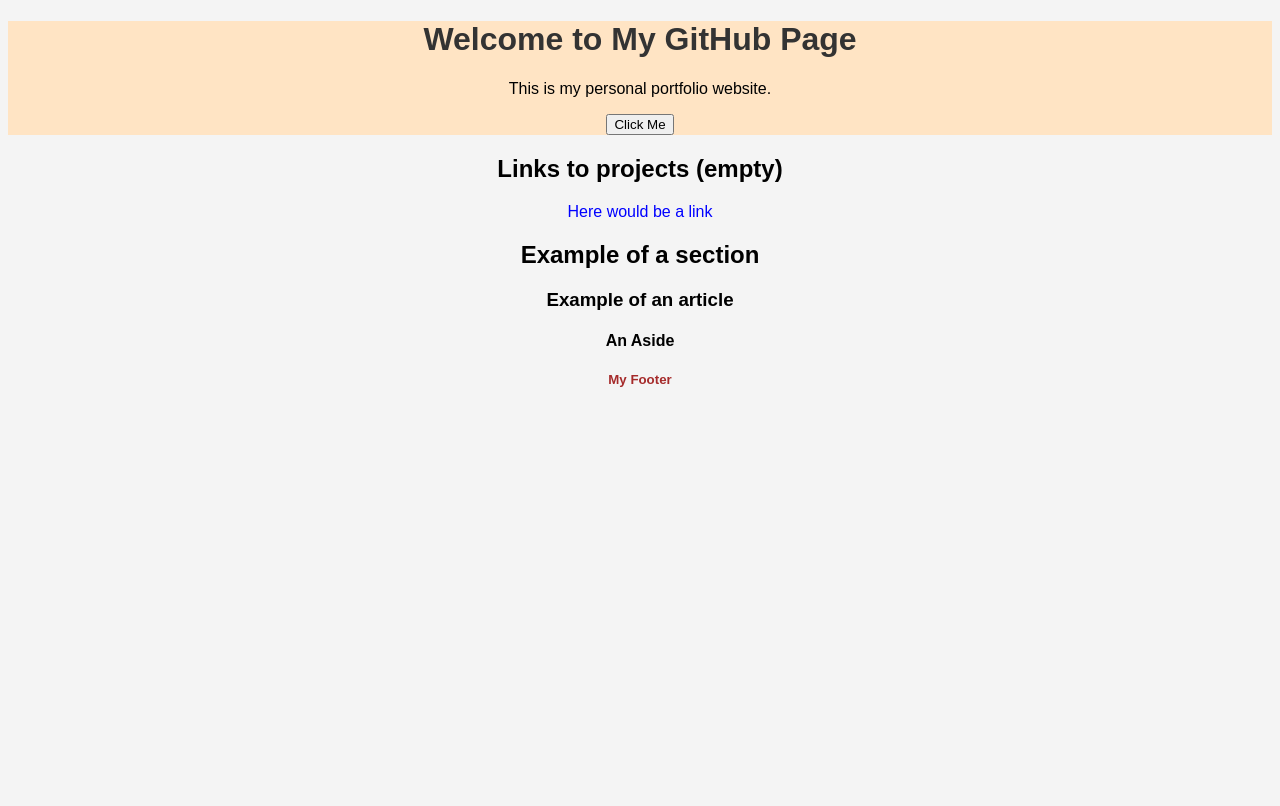
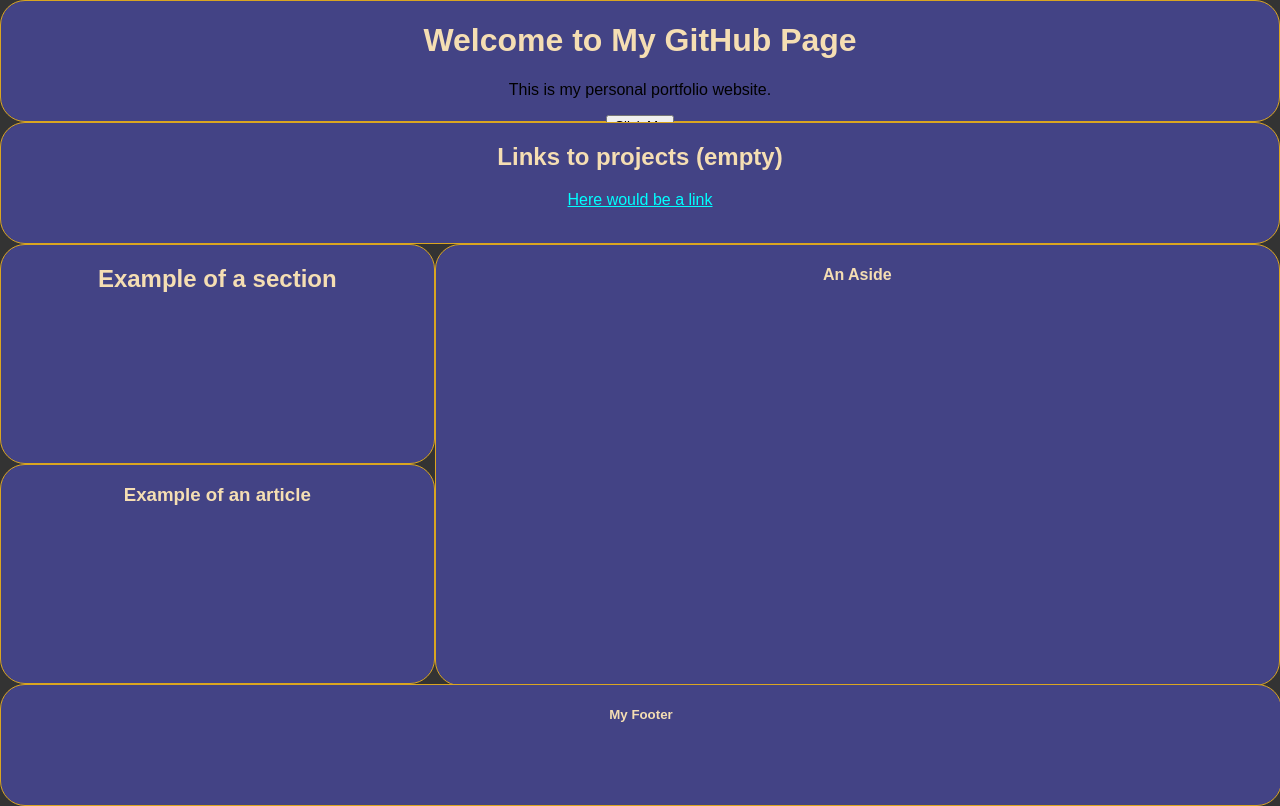
Before and after one commit to SamGagneOfficial/SamGagneOfficial.github.io, a plain HTML site: page index.html in a window 1280 px wide. Drawn offline with Linux system fonts and the light colour scheme.

Commit message:
Adding of new page and base section divisions

```diff
--- a/index.html
+++ b/index.html
@@ -5,39 +5,45 @@
     <meta charset="UTF-8">
     <meta name="viewport" content="width=device-width, initial-scale=1.0">
     <title>My Projects Page</title>
+    <script src="script.js"></script>
     <link rel="stylesheet" href="style.css">
 </head>
 
-<body>
-    <header>
+<body style="display: flex;flex-direction: column;">
+
+    <div id="header" style="height: 15vh;">
         <h1>Welcome to My GitHub Page</h1>
         <p>This is my personal portfolio website.</p>
         <button onclick="showMessage()">Click Me</button>
-    </header>
+    </div>
 
-    <nav>
+    <div id="links" style="height: 15vh;">
         <h2>Links to projects (empty)</h2>
-        <p style="color:blue">Here would be a link</p>
-    </nav>
+        <a href="pages/newpage.html" style="color:aqua">Here would be a link</a>
+    </div>
 
-    <section>
-        <h2>Example of a section</h2>
-    </section>
+    <div id="sections"
+        style="background-color:#333; width: 100%; height: 55vh;display: flex;flex-direction: row;border-style: none;">
+        <div
+            style="background-color:#333; width: 34%;height: 55vh;display: flex;flex-direction: column;border-style: none;">
 
-    <article>
-        <h3>Example of an article<h3>
-    </article>
+            <div style="height: 27.5vh;border-radius: 25px;">
+                <h2>Example of a section</h2>
+            </div>
 
-    <aside>
-        <h4>An Aside</h4>
-    </aside>
+            <div style="height: 27.5vh;border-radius: 25px">
+                <h3>Example of an article<h3>
+            </div>
+        </div>
 
-    <footer style="color:brown">
+        <div style="width: 66%;height: 55vh;border-radius: 25px">
+            <h4>An Aside</h4>
+        </div>
+    </div>
+
+    <div id="footer" style="width: 100%;height: 15vh;">
         <h5>My Footer</h5>
-        <time></time>
-    </footer>
-
-    <script src="script.js"></script>
+    </div>
 </body>
 
 </html>
--- a/style.css
+++ b/style.css
@@ -1,13 +1,28 @@
 body {
     font-family: Arial, sans-serif;
     text-align: center;
-    background-color: #f4f4f4;
+    background-color: #333;
 }
 
-h1 {
-    color: #333;
+h1,
+h2,
+h3,
+h4,
+h5,
+h6 {
+    color: wheat;
 }
 
-header {
-    background-color: bisque;
+html,
+body {
+    margin: 0%;
+    padding: 0%;
 }
+
+div {
+    background-color: rgb(67, 67, 133);
+    border-width: 1px;
+    border-style: solid;
+    border-radius: 25px;
+    border-color: goldenrod;
+}
```
Also changed, not shown: pages/newpage.html (added, +9 -0 lines).
